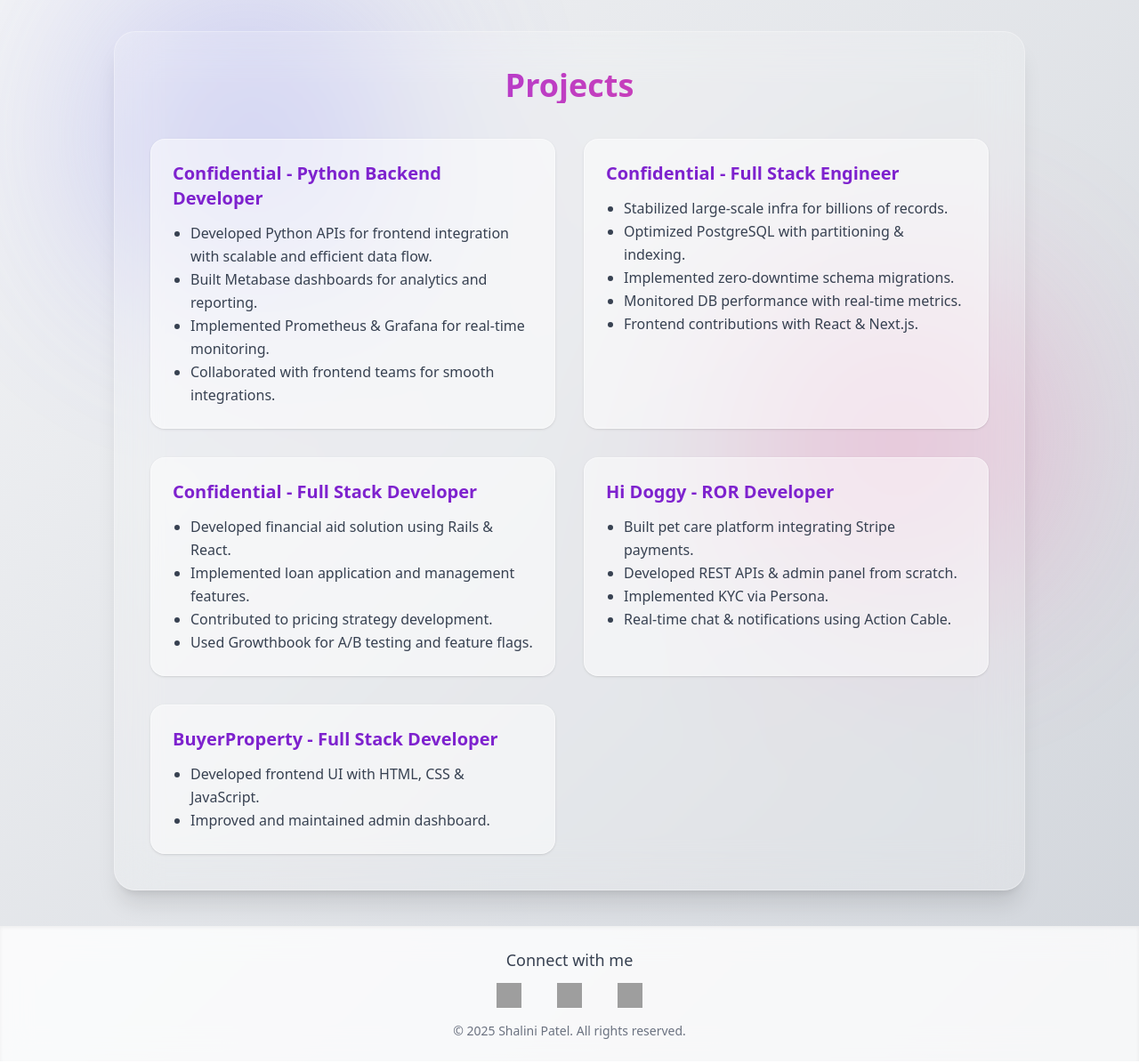
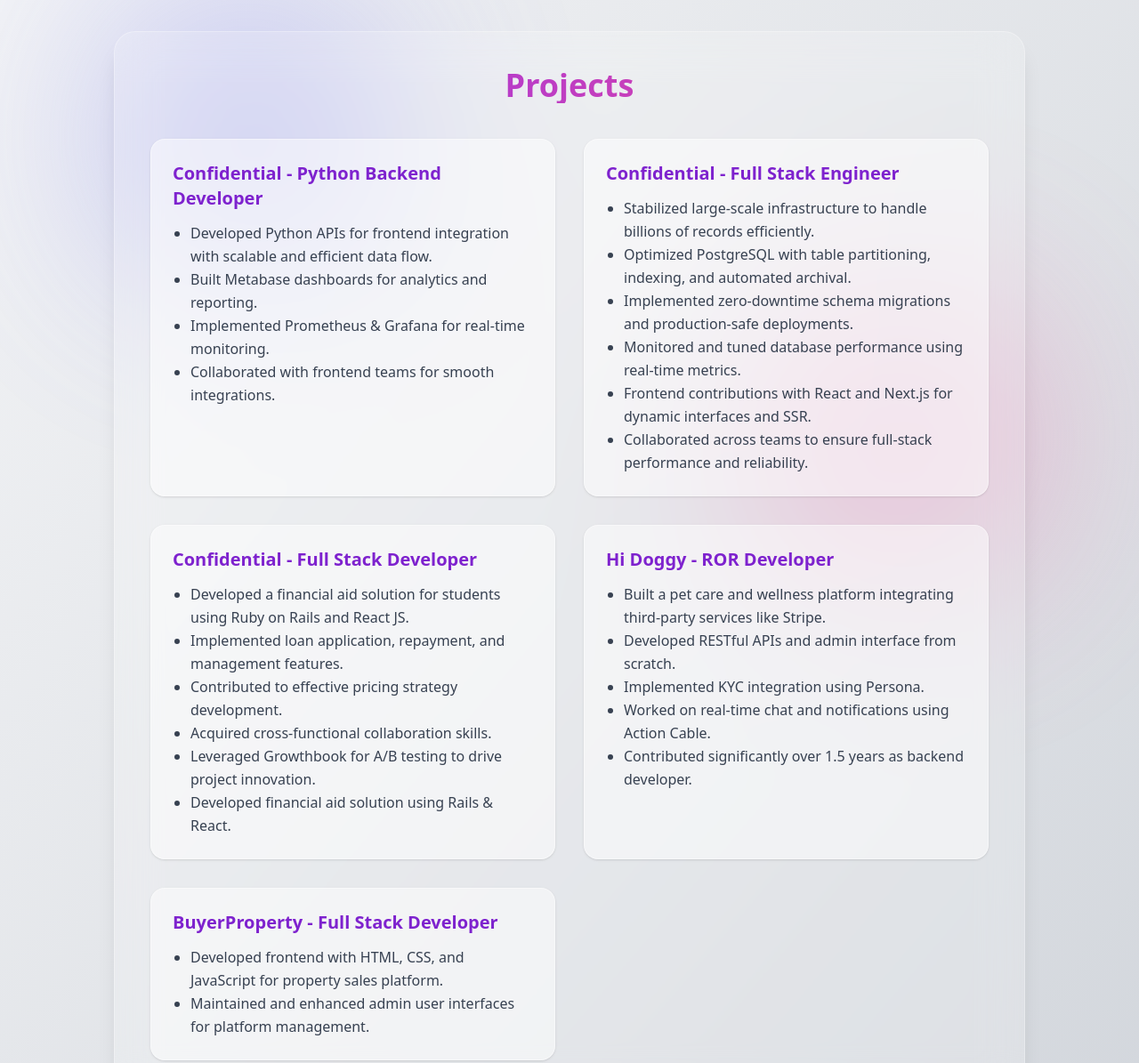
Before and after one commit to shalini0517/Shalini-Patel-Portfolio, a plain HTML site: page projects.html in a window 1280 px wide. Shown: the part 77-1272 px from the top of the page at 89% size. Drawn offline with nearby package versions, Linux system fonts and the light colour scheme; grey boxes are pictures that could not be loaded.

Commit message:
Update projects.html

```diff
--- a/projects.html
+++ b/projects.html
@@ -78,11 +78,12 @@
         <div class="project-card bg-white/50 p-6 rounded-2xl shadow hover:shadow-xl transition border border-white/40">
           <h3 class="text-xl font-bold mb-3 text-purple-700">Confidential - Full Stack Engineer</h3>
           <ul class="list-disc ml-5 text-gray-700 leading-relaxed">
-            <li>Stabilized large-scale infra for billions of records.</li>
-            <li>Optimized PostgreSQL with partitioning & indexing.</li>
-            <li>Implemented zero-downtime schema migrations.</li>
-            <li>Monitored DB performance with real-time metrics.</li>
-            <li>Frontend contributions with React & Next.js.</li>
+            <li>Stabilized large-scale infrastructure to handle billions of records efficiently.</li>
+            <li>Optimized PostgreSQL with table partitioning, indexing, and automated archival.</li>
+            <li>Implemented zero-downtime schema migrations and production-safe deployments.</li>
+            <li>Monitored and tuned database performance using real-time metrics.</li>
+            <li>Frontend contributions with React and Next.js for dynamic interfaces and SSR.</li>
+            <li>Collaborated across teams to ensure full-stack performance and reliability.</li>
           </ul>
         </div>
 
@@ -90,10 +91,12 @@
         <div class="project-card bg-white/50 p-6 rounded-2xl shadow hover:shadow-xl transition border border-white/40">
           <h3 class="text-xl font-bold mb-3 text-purple-700">Confidential - Full Stack Developer</h3>
           <ul class="list-disc ml-5 text-gray-700 leading-relaxed">
+            <li>Developed a financial aid solution for students using Ruby on Rails and React JS.</li>
+            <li>Implemented loan application, repayment, and management features.</li>
+            <li>Contributed to effective pricing strategy development.</li>
+            <li>Acquired cross-functional collaboration skills.</li>
+            <li>Leveraged Growthbook for A/B testing to drive project innovation.</li>
             <li>Developed financial aid solution using Rails & React.</li>
-            <li>Implemented loan application and management features.</li>
-            <li>Contributed to pricing strategy development.</li>
-            <li>Used Growthbook for A/B testing and feature flags.</li>
           </ul>
         </div>
 
@@ -101,10 +104,11 @@
         <div class="project-card bg-white/50 p-6 rounded-2xl shadow hover:shadow-xl transition border border-white/40">
           <h3 class="text-xl font-bold mb-3 text-purple-700">Hi Doggy - ROR Developer</h3>
           <ul class="list-disc ml-5 text-gray-700 leading-relaxed">
-            <li>Built pet care platform integrating Stripe payments.</li>
-            <li>Developed REST APIs & admin panel from scratch.</li>
-            <li>Implemented KYC via Persona.</li>
-            <li>Real-time chat & notifications using Action Cable.</li>
+            <li>Built a pet care and wellness platform integrating third-party services like Stripe.</li>
+            <li>Developed RESTful APIs and admin interface from scratch.</li>
+            <li>Implemented KYC integration using Persona.</li>
+            <li>Worked on real-time chat and notifications using Action Cable.</li>
+            <li>Contributed significantly over 1.5 years as backend developer.</li>
           </ul>
         </div>
 
@@ -112,8 +116,8 @@
         <div class="project-card bg-white/50 p-6 rounded-2xl shadow hover:shadow-xl transition border border-white/40">
           <h3 class="text-xl font-bold mb-3 text-purple-700">BuyerProperty - Full Stack Developer</h3>
           <ul class="list-disc ml-5 text-gray-700 leading-relaxed">
-            <li>Developed frontend UI with HTML, CSS & JavaScript.</li>
-            <li>Improved and maintained admin dashboard.</li>
+            <li>Developed frontend with HTML, CSS, and JavaScript for property sales platform.</li>
+            <li>Maintained and enhanced admin user interfaces for platform management.</li>
           </ul>
         </div>
 
```
